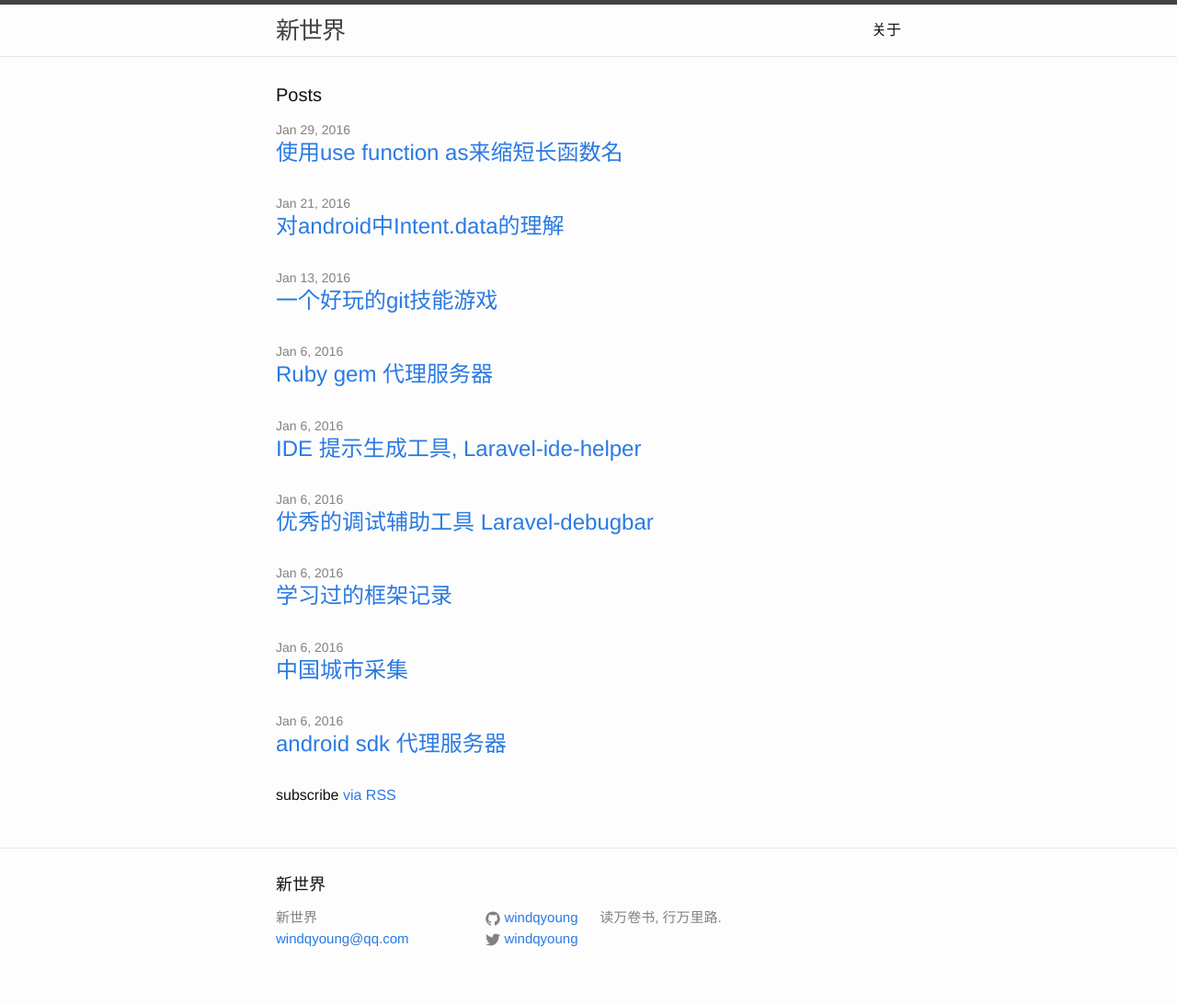
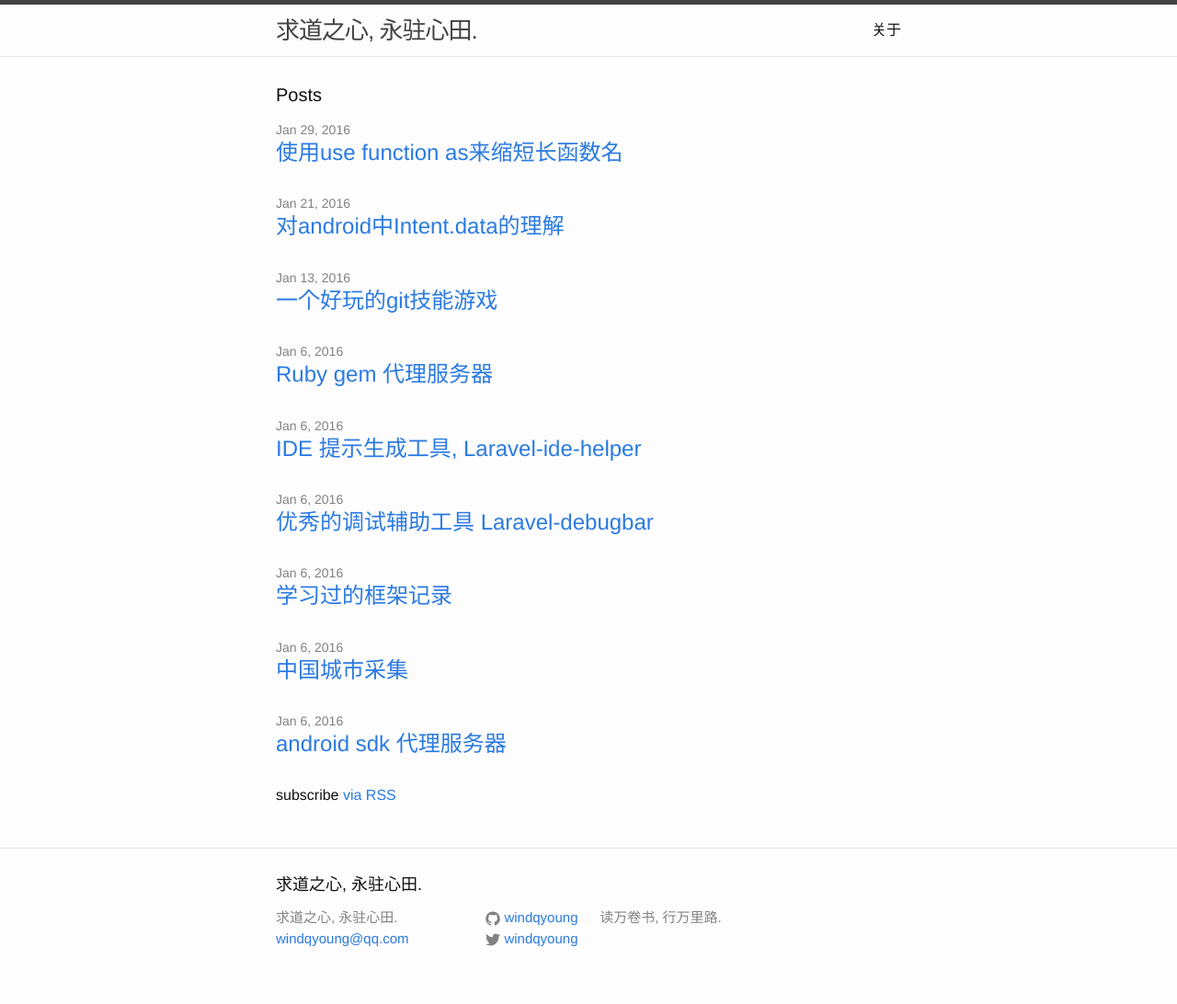
Before and after one commit to windqyoung/windqyoung.github.io, a Jekyll site: the page built from index.html, in a window 1280 px wide. Shown: the whole page at 92% size. Built offline with Jekyll 4.4.1, drawn with Linux system fonts in a browser that asks for light colours; nearby versions of some CDN libraries.

Commit message:
change title

```diff
--- a/_config.yml
+++ b/_config.yml
@@ -6,7 +6,7 @@
 # 'jekyll serve'. If you change this file, please restart the server process.
 
 # Site settings
-title: 新世界
+title: 求道之心, 永驻心田.
 email: windqyoung@qq.com
 description: > # this means to ignore newlines until "baseurl:"
     日常学习使用心得.
```
